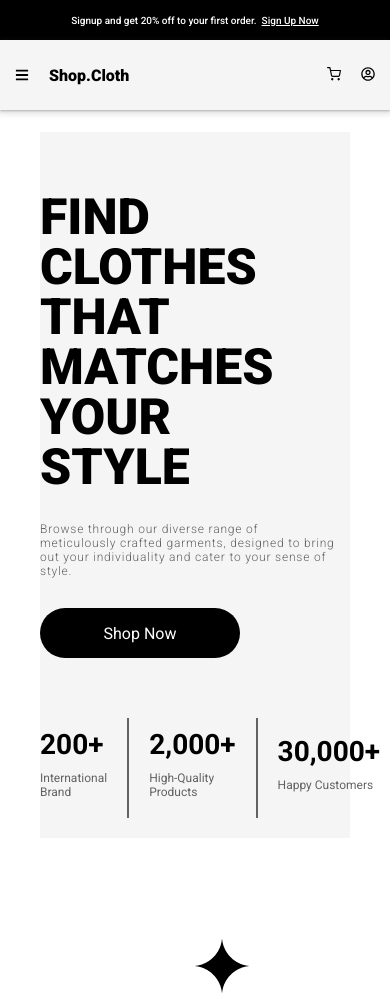
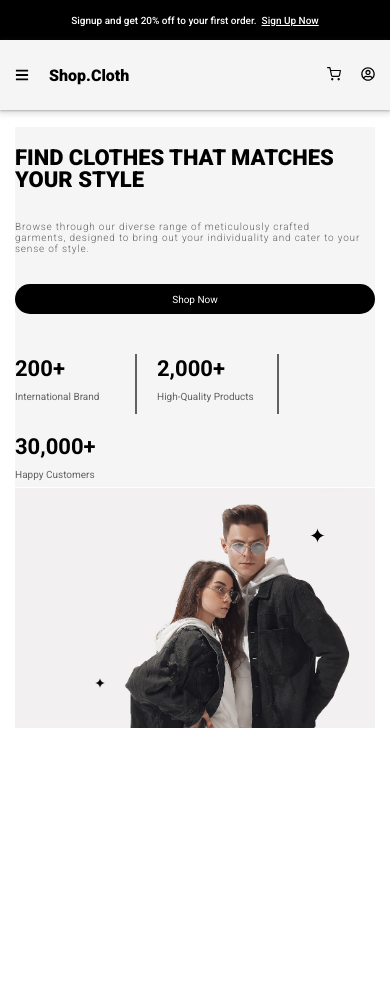
Before and after one commit to Blessen25/clothappcstm, a React (Create React App) app in the folder frontend/clothapp/: page / in a window 390 px wide. After the commit the page ends 844 px from the top, so only its background shows below. Built offline with nearby package versions, Linux system fonts and the light colour scheme.

Commit message:
Commited Changes

```diff
--- a/frontend/clothapp/src/components/homecomp/homecomp.css
+++ b/frontend/clothapp/src/components/homecomp/homecomp.css
@@ -76,13 +76,13 @@
 }
 
 .homeintropagechildone a:hover{
-    box-shadow: inset 200px 0px 0px 0px #6b6b6b;
+    box-shadow: inset 0px 70px 0px 0px #6b6b6b;
     border-color: #6b6b6b;
     outline: none;
 }
 
 .brandsproductscustomer{
-    width: 100%;
+    width: 550px;
     height: 150px;
     display: flex;
     justify-content: start;
@@ -123,7 +123,7 @@
     }
 }
 
-@media screen and (max-width: 1399px) {
+@media screen and (max-width: 1399px) and (min-width: 1200px) {
     .homeintropagechildtwo{
         width: 60%;
     }
@@ -147,17 +147,200 @@
     .numberplustextdiv p{
         font-size: 12px;
     }
+    .brandsproductscustomer{
+        width: 435px;
+    }
+
+    .borderline{
+        height: 70px;
+    }
 }
 
 @media screen and (max-width: 1199px) {
     .homeintropageparent{
         flex-wrap: wrap;
-        height: 100%;
+        height: 1000px;
     }
     .homeintropagechildone{
         width: 100%;
+        height: 500px;
+    }
+    .homeintropagechildtwo{
+        width: 848px;
+        height: 480px;
+    }
+    .vectorimgtwo{
+        display: block;
+        right: 590px;
+    }
+    .h1text{
+        margin-top: 20px;
+    }
+    .vectorimgone{
+        right: 50px;
+        top: 70px;
+    }
+    .homeintropagechildone a{
+        width: 100%;
+    }
+}
+
+@media screen and (max-width: 991px) {
+    .h1text{
+        font-size: 57px;
+    }
+
+    .paratext{
+        font-size: 14px;
+    }
+
+    .numberplustextdiv h1{
+        font-size: 32px;
+    }
+
+    .numberplustextdiv p{
+        font-size: 14px;
     }
     .homeintropagechildtwo{
         width: 100%;
     }
+
+    .brandsproductscustomer{
+        width: 496px;
+    }
 }
+
+@media screen and (max-width: 767px) {
+    .h1text{
+        font-size: 40px;
+    }
+
+    .paratext{
+        font-size: 12px;
+    }
+
+    .numberplustextdiv h1{
+        font-size: 28px;
+    }
+
+    .numberplustextdiv p{
+        font-size: 12px;
+    }
+
+    .brandsproductscustomer{
+        width: 440px;
+        height: 100px;
+    }
+
+    .homeintropagechildone a{
+        font-size: 12px;
+        height: 40px;
+    }
+
+    .vectorimgtwo{
+        display: none;
+    }
+
+    .homeintropagechildone{
+        height: 360px;
+    }
+
+    .homeintropagechildtwo{
+        height: 440px;
+    }
+
+    .homeintropageparent{
+        height: 820px;
+        padding: 20px 20px 0px 20px;
+    }
+    .borderline{
+        height: 70px;
+    }
+
+}
+
+@media screen and (max-width: 575px) {
+        .h1text{
+            font-size: 30px;
+        }
+
+        .paratext{
+            font-size: 10px;
+        }
+
+        .homeintropagechildone a{
+            height: 30px;
+            font-size: 10px;
+        }
+
+        .numberplustextdiv h1{
+            font-size: 22px;
+        }
+
+        .numberplustextdiv p{
+            font-size: 10px;
+        }
+
+        .brandsproductscustomer{
+            width: 380px;
+        }
+
+        .homeintropagechildtwo{
+            height: 350px;
+        }
+
+        .vectorimgone{
+            height: 30px;
+        }
+
+        .vectorimgtwo{
+            display: block;
+            height: 20px;
+            right: 410px;
+            top: 275px;
+        }
+
+        .homeintropageparent{
+            height: 725px;
+            padding: 15px 15px 0px 15px;
+        }
+
+        .borderline{
+            height: 60px;
+        }
+}
+
+@media screen and (max-width: 470px) {
+    .vectorimgtwo{
+        height: 10px;
+        top: 190px;
+        right: 270px;
+    }
+
+    .homeintropagechildtwo{
+        height: 240px;
+    }
+
+    .homeintropageparent{
+        height: 616px;
+    }
+
+    .vectorimgone{
+        height: 15px;
+        right: 50px;
+        top: 40px;
+    }
+
+    .brandsproductscustomer{
+        width: 300px;
+        flex-wrap: wrap;
+    }
+
+    .numberplustextdiv{
+        width: 100px;
+    }
+
+    .h1text{
+        font-size: 22px;
+    }
+}
```
